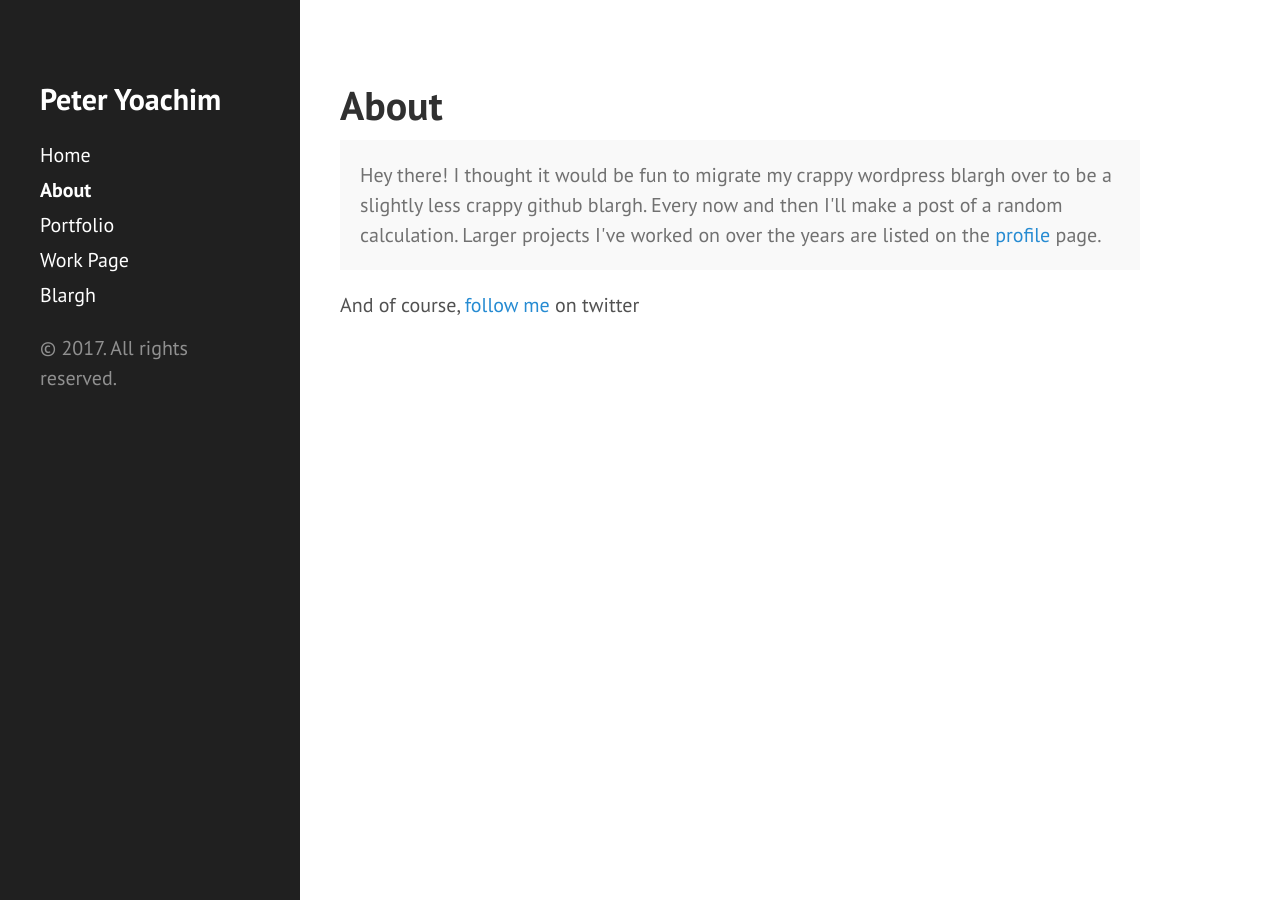
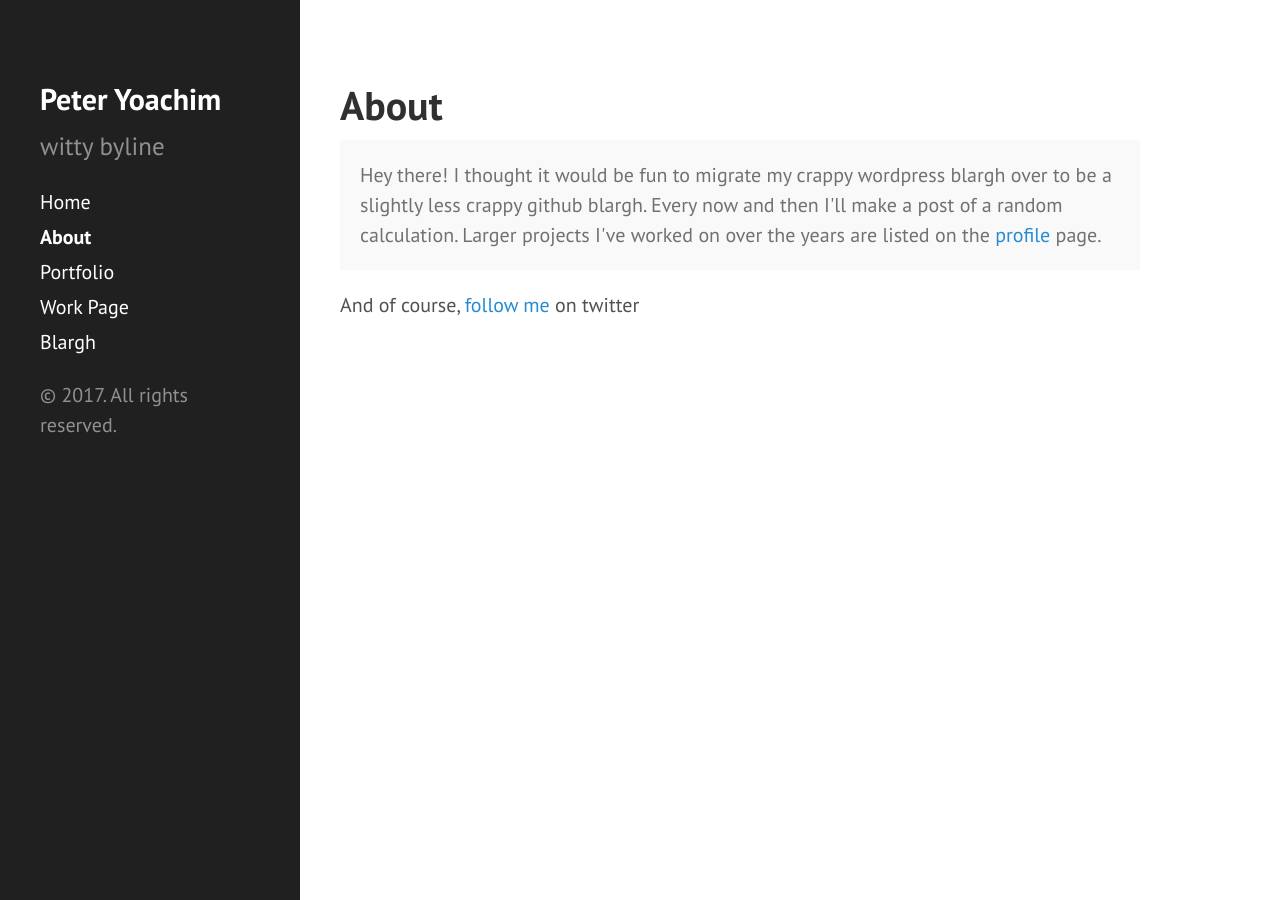
Before and after one commit to yoachim/yoachim.github.io, a Jekyll site: the page built from about.md, in a window 1280 px wide. Built offline with Jekyll 4.4.1, drawn with Linux system fonts in a browser that asks for light colours.

Commit message:
why won't it pay attention to new config?

```diff
--- a/_config.yml
+++ b/_config.yml
@@ -3,7 +3,7 @@ permalink:        pretty
 
 # Setup
 title:            Peter Yoachim
-description:
+description:      witty byline
 tagline:          where I calculate things for fun
 url:              http://yoachim.github.io/
 paginate:         5
```
